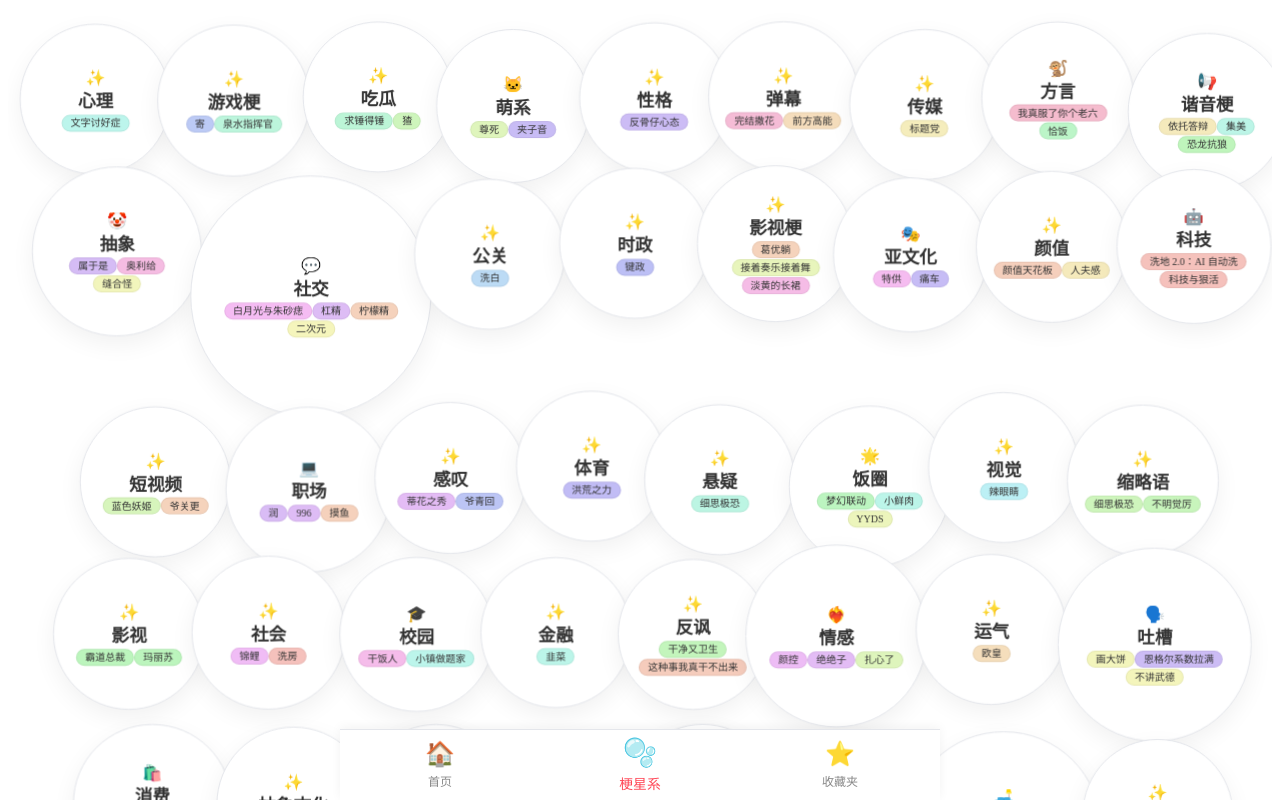
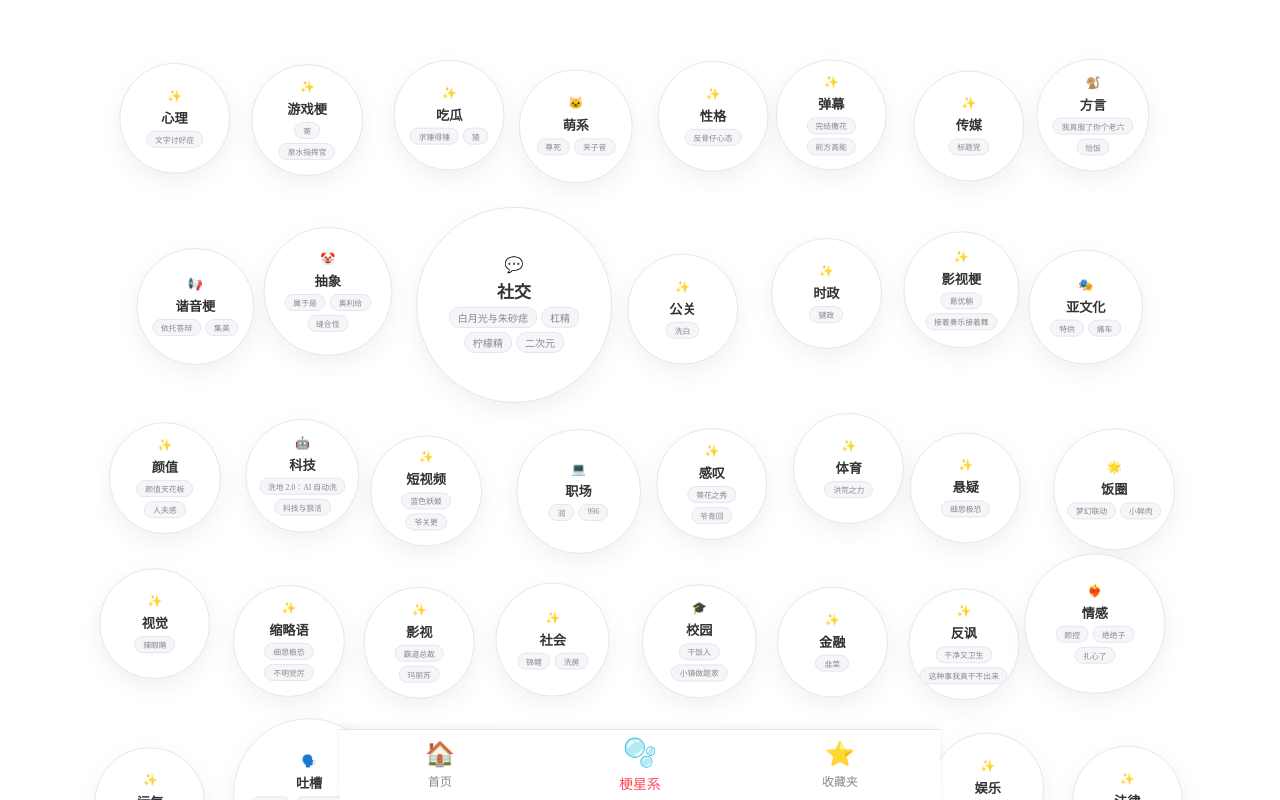
Before and after one commit to StephenMa13/meme-dict, a Vue app: page /categories in a window 1280 px wide. Shown: the top 800 px of the page. Built offline with nearby package versions, Linux system fonts and the light colour scheme.

Commit message:
分类页恢复之前版本

```diff
--- a/dev-dist/sw.js
+++ b/dev-dist/sw.js
@@ -82,7 +82,7 @@ define(['./workbox-5a5d9309'], (function (workbox) { 'use strict';
     "revision": "3ca0b8505b4bec776b69afdba2768812"
   }, {
     "url": "index.html",
-    "revision": "0.k7148bl4s3g"
+    "revision": "0.iultesb1np8"
   }], {});
   workbox.cleanupOutdatedCaches();
   workbox.registerRoute(new workbox.NavigationRoute(workbox.createHandlerBoundToURL("index.html"), {
--- a/src/pages/Categories.vue
+++ b/src/pages/Categories.vue
@@ -1,47 +1,37 @@
 <script setup>
-import { ref, onMounted, nextTick } from 'vue'
+import { ref, onMounted, onBeforeUnmount } from 'vue'
 import { getMemes } from '../db.js'
 import { useRouter } from 'vue-router'
 import { categoryConfig } from '../categories.js'
 
 const router = useRouter()
 const bubbleCategories = ref([])
-const STORAGE_KEY = 'meme_bubble_layout_v4'
+const STORAGE_KEY = 'meme_bubble_layout_v1'
 
-// ========== 工具函数 ==========
-const getRandomPastelColor = () => `hsla(${Math.floor(Math.random() * 360)}, 75%, 85%, 1)`
-const getLimitBySize = (size) => size < 130 ? 2 : (size < 170 ? 3 : 4)
-
-// ========== 状态 ==========
+// ========== 拖拽状态 ==========
 const draggingIndex = ref(null)
-const dragStyle = ref({ display: 'none' }) // 初始隐藏，防止闪烁
+const dragStyle = ref({})
 const isDragging = ref(false)
-let isClickPrevented = false
 
 let longPressTimer = null
-let lastTouchX = 0
-let lastTouchY = 0
+let touchStartX = 0
+let touchStartY = 0
+let dragOffsetX = 0
+let dragOffsetY = 0
+let dragElement = null
 
-// ========== 刷新逻辑 (保持范围不变) ==========
+// ========== 下拉刷新逻辑 ==========
+const isRefreshing = ref(false)
+const pullDistance = ref(0)
+let pullStartY = 0
+let isPulling = false
+
 const refreshBubbles = () => {
-  const memes = getMemes() || []
-  bubbleCategories.value = bubbleCategories.value.map(cat => {
-    const filtered = memes.filter(m => {
-      let c = m.category || '其他'
-      return Array.isArray(c) ? c.includes(cat.name) : c === cat.name
-    })
-    const limit = getLimitBySize(cat.size)
-    return {
-      ...cat,
-      previewItems: filtered.sort(() => 0.5 - Math.random()).slice(0, Math.max(2, limit)).map(m => ({
-        ...m, color: getRandomPastelColor()
-      }))
-    }
-  })
-  saveLayout()
+  localStorage.removeItem(STORAGE_KEY)
+  initBubbles()
 }
 
-// ========== 初始化 (适配尺寸) ==========
+// ========== 初始化数据 ==========
 const initBubbles = () => {
   const cached = localStorage.getItem(STORAGE_KEY)
   if (cached) {
@@ -51,164 +41,254 @@ const initBubbles = () => {
 
   const memes = getMemes() || []
   const categoryMap = {}
+
   memes.forEach(meme => {
     let cats = meme.category || '其他'
     if (!Array.isArray(cats)) cats = [cats]
     cats.forEach(cat => {
-      if (!categoryMap[cat]) categoryMap[cat] = { name: cat, count: 0, allItems: [] }
+      if (!categoryMap[cat]) {
+        categoryMap[cat] = { name: cat, count: 0, allItems: [] }
+      }
       categoryMap[cat].count += 1
-      categoryMap[cat].allItems.push(meme)
+      categoryMap[cat].allItems.push({ term: meme.term, id: meme.id })
     })
   })
-
-  const isSmall = window.innerWidth < 768
-  const minS = isSmall ? 95 : 125
-  const maxS = isSmall ? 155 : 215
 
   const counts = Object.values(categoryMap).map(c => c.count)
   const maxCount = Math.max(...counts) || 1
   const minCount = Math.min(...counts) || 0
+  const minSize = 85
+  const maxSize = 170
 
-  bubbleCategories.value = Object.values(categoryMap).map((item, index) => {
-    const ratio = maxCount === minCount ? 0.5 : (item.count - minCount) / (maxCount - minCount)
-    const size = minS + Math.pow(ratio, 1.2) * (maxS - minS)
-    const config = categoryConfig[item.name] || { icon: '✨' }
+  const newList = Object.values(categoryMap).map((item, index) => {
+    let size = (minSize + maxSize) / 2
+    if (maxCount !== minCount) {
+      const ratio = (item.count - minCount) / (maxCount - minCount)
+      size = minSize + Math.pow(ratio, 1.2) * (maxSize - minSize)
+    }
+
+    let maxTerms = size < 100 ? 2 : (size < 130 ? 3 : 4)
+    const shuffledItems = [...item.allItems].sort(() => 0.5 - Math.random())
+    const config = categoryConfig[item.name] || { icon: '✨', color: '#ffffff' }
 
     return {
       name: item.name,
       size,
       icon: config.icon,
-      previewItems: item.allItems.sort(() => 0.5 - Math.random()).slice(0, Math.max(2, getLimitBySize(size))).map(m => ({
-        ...m, color: getRandomPastelColor()
-      })),
-      ox: (index % 2 === 0 ? 5 : -5),
-      oy: (index % 3 === 0 ? 7 : -7),
+      color: config.color,
+      previewItems: shuffledItems.slice(0, Math.max(2, maxTerms)),
       delay: -(Math.random() * 5),
-      duration: 5 + Math.random() * 5
+      duration: 5 + Math.random() * 5,
+      ox: index % 2 === 0 ? 8 : -8,
+      oy: index % 3 === 0 ? 10 : -10
     }
   }).sort(() => 0.5 - Math.random())
+
+  bubbleCategories.value = newList
   saveLayout()
 }
 
-const saveLayout = () => localStorage.setItem(STORAGE_KEY, JSON.stringify(bubbleCategories.value))
+const saveLayout = () => {
+  localStorage.setItem(STORAGE_KEY, JSON.stringify(bubbleCategories.value))
+}
 
-// ========== 精准跳转 ==========
-const goToCategory = (name) => { if (!isClickPrevented) router.push(`/category/${name}`) }
-const goToMeme = (id) => { if (!isClickPrevented) router.push(`/meme/${id}`) }
+// ========== Touch 拖拽与下拉刷新核心 ==========
 
-// ========== 手势逻辑 (彻底解决瞬移和消失) ==========
 const onTouchStart = (e, index) => {
   const touch = e.touches[0]
-  lastTouchX = touch.clientX
-  lastTouchY = touch.clientY
-  isClickPrevented = false
-  isPulling = false
-
-  // 1. 预先计算位置，即便还没开始拖拽
-  const cat = bubbleCategories.value[index]
-  const size = cat.size
-  const initialStyle = {
-    position: 'fixed',
-    left: '0', top: '0',
-    width: `${size}px`, height: `${size}px`,
-    transform: `translate3d(${lastTouchX - size / 2}px, ${lastTouchY - size / 2}px, 0) scale(1.05)`,
-    zIndex: 9999,
-    display: 'none', // 先隐藏
-    transition: 'none' // 强制禁用动画
-  }
-  dragStyle.value = initialStyle
+  touchStartX = touch.clientX
+  touchStartY = touch.clientY
 
   longPressTimer = setTimeout(() => {
     isDragging.value = true
-    isClickPrevented = true
     draggingIndex.value = index
-    // 2. 显示克隆体，此时坐标已对齐，不会闪烁
-    dragStyle.value.display = 'flex'
-    if (navigator.vibrate) navigator.vibrate(35)
-  }, 300) // 缩短长按判定时间，响应更快
+    const rect = e.currentTarget.getBoundingClientRect()
+    dragOffsetX = touch.clientX - rect.left - rect.width / 2
+    dragOffsetY = touch.clientY - rect.top - rect.height / 2
+
+    if (navigator.vibrate) navigator.vibrate(30)
+
+    dragStyle.value = {
+      left: `${touch.clientX - rect.width / 2}px`,
+      top: `${touch.clientY - rect.height / 2}px`,
+      width: `${rect.width}px`,
+      height: `${rect.height}px`,
+    }
+  }, 300)
 }
 
-const onTouchMove = (e) => {
+const onTouchMove = (e, index) => {
   const touch = e.touches[0]
-  const dx = touch.clientX - lastTouchX
-  const dy = touch.clientY - lastTouchY
+  const dx = touch.clientX - touchStartX
+  const dy = touch.clientY - touchStartY
 
-  // 情况 A：正在拖拽气泡中
-  if (isDragging.value) {
-    if (e.cancelable) e.preventDefault() // 只有拖拽时才阻止滚动
-    const size = bubbleCategories.value[draggingIndex.value].size
-    dragStyle.value.transform = `translate3d(${touch.clientX - size / 2}px, ${touch.clientY - size / 2}px, 0) scale(1.05)`
+  if (!isDragging.value) {
+    if (Math.abs(dx) > 10 || Math.abs(dy) > 10) {
+      clearTimeout(longPressTimer)
+    }
 
-    // 碰撞检测逻辑... (保持之前的不变)
-    const targetIndex = getIndexAtPoint(touch.clientX, touch.clientY)
-    if (targetIndex !== null && targetIndex !== draggingIndex.value) {
-      const list = [...bubbleCategories.value]
-      const [moved] = list.splice(draggingIndex.value, 1)
-      list.splice(targetIndex, 0, moved)
-      bubbleCategories.value = list
-      draggingIndex.value = targetIndex
+    // 下拉刷新检测
+    if (dy > 0 && window.scrollY <= 0 && !isDragging.value) {
+      isPulling = true
+      // 阻尼系数 0.4，最大下拉高度 100
+      pullDistance.value = Math.min(dy * 0.4, 100)
+      if (e.cancelable) e.preventDefault()
     }
     return
   }
 
-  // 情况 B：尚未触发拖拽，判断是滚动还是下拉刷新
-  // 如果移动距离超过 10px，认为用户是在滚动页面，取消长按定时器
-  if (Math.abs(dx) > 10 || Math.abs(dy) > 10) {
-    clearTimeout(longPressTimer)
+  // 正在拖拽
+  if (e.cancelable) e.preventDefault()
+  const cat = bubbleCategories.value[draggingIndex.value]
+  const size = cat ? cat.size : 100
+
+  dragStyle.value = {
+    ...dragStyle.value,
+    left: `${touch.clientX - size / 2}px`,
+    top: `${touch.clientY - size / 2}px`,
   }
 
-  // 下拉刷新逻辑：仅在页面顶部 + 向下拉 + 没在拖拽时触发
-  if (window.scrollY <= 0 && dy > 0 && !isDragging.value) {
-    isPulling = true
-    pullDistance.value = Math.min(dy * 0.5, 80) // 阻尼系数
-    // 在下拉过程中，为了防止浏览器默认刷新冲突，可以阻止默认行为
-    if (pullDistance.value > 10 && e.cancelable) e.preventDefault()
+  const targetIndex = getIndexAtPoint(touch.clientX, touch.clientY)
+  if (targetIndex !== null && targetIndex !== draggingIndex.value) {
+    const list = [...bubbleCategories.value]
+    const item = list.splice(draggingIndex.value, 1)[0]
+    list.splice(targetIndex, 0, item)
+    draggingIndex.value = targetIndex
+    bubbleCategories.value = list
+  }
+}
+
+const onTouchEnd = (e, index) => {
+  clearTimeout(longPressTimer)
+
+  if (isPulling) {
+    // 阈值设为 60，更明显
+    if (pullDistance.value >= 60) {
+      isRefreshing.value = true
+      setTimeout(() => {
+        refreshBubbles()
+        isRefreshing.value = false
+        pullDistance.value = 0
+      }, 800)
+    } else {
+      pullDistance.value = 0
+    }
+    isPulling = false
+    return
+  }
+
+  if (isDragging.value) {
+    isDragging.value = false
+    draggingIndex.value = null
+    dragStyle.value = {}
+    saveLayout()
+    return
   }
 }
 
 const getIndexAtPoint = (x, y) => {
-  const els = document.querySelectorAll('.bubble-item:not(.drag-clone)')
-  for (let i = 0; i < els.length; i++) {
-    const r = els[i].getBoundingClientRect()
-    const dist = Math.sqrt((x - (r.left + r.width/2))**2 + (y - (r.top + r.height/2))**2)
-    if (dist < r.width / 2.2) return i // 稍微缩小判定圈，更精准
+  const items = document.querySelectorAll('.bubble-item:not(.drag-clone)')
+  for (let i = 0; i < items.length; i++) {
+    const rect = items[i].getBoundingClientRect()
+    const cx = rect.left + rect.width / 2
+    const cy = rect.top + rect.height / 2
+    const r = rect.width / 2
+    const dist = Math.sqrt((x - cx) ** 2 + (y - cy) ** 2)
+    if (dist < r) return i
   }
   return null
 }
 
-const onTouchEnd = () => {
-  clearTimeout(longPressTimer)
-  if (isDragging.value) {
-    isDragging.value = false
+const isMobile = ref(false)
+onMounted(() => {
+  isMobile.value = 'ontouchstart' in window || navigator.maxTouchPoints > 0
+  initBubbles()
+})
+
+// PC 拖拽逻辑保持
+const onDragStart = (e, index) => {
+  if (isMobile.value) return
+  draggingIndex.value = index
+  e.dataTransfer.effectAllowed = 'move'
+  const ghost = e.target.cloneNode(true)
+  ghost.style.opacity = '0'
+  document.body.appendChild(ghost)
+  e.dataTransfer.setDragImage(ghost, 0, 0)
+  setTimeout(() => document.body.removeChild(ghost), 0)
+}
+
+const onDragEnter = (index) => {
+  if (isMobile.value || draggingIndex.value === null || draggingIndex.value === index) return
+  const list = [...bubbleCategories.value]
+  const item = list.splice(draggingIndex.value, 1)[0]
+  list.splice(index, 0, item)
+  draggingIndex.value = index
+  bubbleCategories.value = list
+}
+
+const onDragEnd = () => {
+  if (isMobile.value) return
   draggingIndex.value = null
   saveLayout()
-    setTimeout(() => { isClickPrevented = false }, 100)
-  }
 }
 
-onMounted(initBubbles)
+const goToCategory = (name) => {
+  if (isDragging.value) return
+  router.push(`/category/${name}`)
+}
+
+const goToMeme = (id) => {
+  if (isDragging.value) return
+  router.push(`/meme/${id}`)
+}
 </script>
 
 <template>
   <div class="categories-page">
-    <!-- 气泡容器 -->
+
+    <!-- 🌟 修改后的下拉刷新指示器 -->
+    <div class="refresh-bar" :style="{ height: pullDistance + 'px' }">
+      <div class="refresh-content" :style="{ opacity: Math.min(pullDistance / 70, 1) }">
+        <div class="bubbles-loader" v-if="isRefreshing">
+          <div class="bubble-pop">🫧</div>
+          <div class="loading-text">正在捕捉新梗...</div>
+        </div>
+        <div v-else class="pull-indicator">
+          <span class="refresh-icon" :style="{ transform: `rotate(${pullDistance * 3}deg)` }">🌀</span>
+          <span class="refresh-text">{{ pullDistance > 60 ? '释放立即刷新' : '下拉发现更多' }}</span>
+        </div>
+      </div>
+    </div>
+
+    <!-- 气泡列表容器 -->
     <transition-group name="bubble-list" tag="div" class="bubbles-wrapper">
       <div
         v-for="(cat, index) in bubbleCategories"
         :key="cat.name"
         class="bubble-item"
-        :class="{ 'is-ghost': draggingIndex === index && isDragging }"
+        :class="{
+          'is-ghost': draggingIndex === index && isDragging,
+          'is-pc-ghost': draggingIndex === index && !isDragging
+        }"
+        :draggable="!isMobile"
+        @dragstart="onDragStart($event, index)"
+        @dragenter.prevent="onDragEnter(index)"
+        @dragover.prevent
+        @dragend="onDragEnd"
         @touchstart="onTouchStart($event, index)"
-        @touchmove="onTouchMove"
-        @touchend="onTouchEnd"
+        @touchmove="onTouchMove($event, index)"
+        @touchend="onTouchEnd($event, index)"
         @click="goToCategory(cat.name)"
         :style="{
-          width: `${cat.size}px`, height: `${cat.size}px`,
-          '--ox': `${cat.ox}px`, '--oy': `${cat.oy}px`,
-          animationDelay: `${cat.delay}s`, animationDuration: `${cat.duration}s`
+          width: `${cat.size}px`,
+          height: `${cat.size}px`,
+          fontSize: `${Math.max(12, cat.size / 11)}px`,
+          '--ox': `${cat.ox}px`,
+          '--oy': `${cat.oy}px`,
+          animationDelay: `${cat.delay}s`,
+          animationDuration: `${cat.duration}s`
         }"
       >
-        <div class="bubble-floating-box">
         <div class="bubble-inner">
           <span class="cat-icon">{{ cat.icon }}</span>
           <strong class="cat-name">{{ cat.name }}</strong>
@@ -218,18 +298,23 @@ onMounted(initBubbles)
               :key="item.id"
               class="preview-tag"
               @click.stop="goToMeme(item.id)"
-                :style="{ '--tag-bg': item.color }"
             >
               {{ item.term }}
             </span>
           </div>
         </div>
       </div>
-      </div>
     </transition-group>
 
-    <!-- 拖拽克隆体 -->
-    <div v-if="isDragging" class="drag-clone" :style="dragStyle">
+    <!-- 拖拽克隆体 (仅移动端) -->
+    <div
+      v-if="isDragging && draggingIndex !== null"
+      class="drag-clone"
+      :style="{
+        ...dragStyle,
+        fontSize: `${Math.max(12, bubbleCategories[draggingIndex]?.size / 11)}px`
+      }"
+    >
       <div class="bubble-inner">
         <span class="cat-icon">{{ bubbleCategories[draggingIndex]?.icon }}</span>
         <strong class="cat-name">{{ bubbleCategories[draggingIndex]?.name }}</strong>
@@ -240,31 +325,59 @@ onMounted(initBubbles)
 
 <style scoped>
 .categories-page {
-  min-height: 101vh;
-  /* 💡 彻底禁用系统长按菜单和默认行为 */
-  -webkit-touch-callout: none;
-  -webkit-user-select: none;
-  user-select: none;
+  padding: 20px 10px 40px;
+  min-height: 100vh;
+  display: flex;
+  flex-direction: column;
+  align-items: center;
   overflow-x: hidden;
+  position: relative;
+  /* 禁止系统默认刷新动画以便我们自定义 */
+  overscroll-behavior-y: contain;
 }
 
-.bubbles-wrapper {
-  display: flex; flex-wrap: wrap; justify-content: center;
-  gap: 12px; padding: 20px 8px;
-  /* 💡 优化滚动性能 */
-  will-change: transform;
+/* 🌟 下拉刷新样式：更明显、更靠下 */
+.refresh-bar {
+  position: fixed;
+  top: 0; left: 0; right: 0;
+  display: flex;
+  align-items: flex-end; /* 关键：内容在底部 */
+  justify-content: center;
+  background: transparent;
+  z-index: 1000;
+  overflow: hidden;
+  transition: height 0.2s cubic-bezier(0.2, 0, 0.2, 1);
 }
 
-.bubble-item {
-  position: relative;
-  /* 💡 告诉浏览器不要处理默认手势，全部交给 JS */
-  touch-action: pan-y;
+.refresh-content {
+  padding-bottom: 15px; /* 增加距离顶部的距离感 */
+  display: flex;
+  flex-direction: column;
+  align-items: center;
+  gap: 5px;
 }
 
-.bubble-floating-box {
-  width: 100%; height: 100%;
-  animation: smoothFloat infinite ease-in-out;
-  animation-delay: inherit; animation-duration: inherit;
+.refresh-icon { font-size: 26px; display: inline-block; }
+.refresh-text { font-size: 12px; font-weight: 700; color: var(--text-secondary); }
+
+.bubbles-loader { display: flex; flex-direction: column; align-items: center; }
+.bubble-pop { font-size: 30px; animation: bubbleBounce 0.8s infinite ease-in-out; }
+.loading-text { font-size: 11px; font-weight: bold; color: var(--text-main); }
+
+@keyframes bubbleBounce {
+  0%, 100% { transform: scale(1) translateY(0); opacity: 0.8; }
+  50% { transform: scale(1.3) translateY(-8px); opacity: 1; }
+}
+
+/* 气泡列表样式保持 */
+.bubbles-wrapper {
+  display: flex;
+  flex-wrap: wrap;
+  justify-content: center;
+  align-items: center;
+  gap: 20px;
+  max-width: 1100px;
+  padding: 40px 20px;
 }
 
 @keyframes smoothFloat {
@@ -272,50 +385,68 @@ onMounted(initBubbles)
   50% { transform: translate(calc(var(--ox) * -1), calc(var(--oy) * -1.2)); }
 }
 
-.bubble-inner {
-  width: 100%; height: 100%; border-radius: 50%;
-  background: var(--card-bg); border: 1px solid var(--border-color);
+.bubble-item {
+  border-radius: 50%;
+  background: var(--card-bg);
+  border: 1px solid var(--border-color);
   box-shadow: 0 8px 24px rgba(0,0,0,0.06);
-  display: flex; flex-direction: column; align-items: center; justify-content: center;
-  padding: 12px; text-align: center;
-  pointer-events: none; /* 让事件穿透到父级处理拖拽 */
+  display: flex;
+  align-items: center;
+  justify-content: center;
+  cursor: grab;
+  flex-shrink: 0;
+  transition: all 0.5s cubic-bezier(0.34, 1.56, 0.64, 1);
+  animation: smoothFloat infinite ease-in-out;
+  overflow: hidden;
+  text-align: center;
+  padding: 12px;
+  user-select: none;
+  -webkit-touch-callout: none;
 }
 
-/* 💡 词条标签允许点击，但不允许系统长按 */
-.preview-tag {
-  pointer-events: auto; /* 恢复点击 */
-  font-size: 10px; padding: 2px 8px; border-radius: 10px;
-  background-color: var(--tag-bg); color: #333;
-  border: 1px solid rgba(0,0,0,0.05);
-  max-width: 65px; overflow: hidden; text-overflow: ellipsis; white-space: nowrap;
+.is-ghost {
+  opacity: 0.25;
+  background: var(--bg-color) !important;
+  border: 2px dashed var(--border-color);
+  transform: scale(0.85) !important;
+  animation: none !important;
 }
 
-:global(html.dark-mode) .preview-tag {
-  background-color: #3a3a3a !important; color: #eee !important;
+.is-pc-ghost {
+  opacity: 0.3;
+  border: 1px dashed var(--border-color);
+  animation: none;
 }
 
-.cat-name { font-weight: 900; color: var(--text-main); font-size: 1.1em; }
-
-/* 拖拽状态样式 */
-.is-ghost { opacity: 0.1; }
-
 .drag-clone {
+  position: fixed;
+  z-index: 9999;
+  border-radius: 50%;
+  background: var(--card-bg);
+  border: 2px solid #FFD700;
+  box-shadow: 0 20px 60px rgba(0,0,0,0.25);
+  display: flex; align-items: center; justify-content: center;
   pointer-events: none;
-  will-change: transform;
-  display: flex; align-items: center; justify-content: center;
-}
-.drag-clone .bubble-inner {
-  border: 2px solid #FFD700;
-  box-shadow: 0 20px 60px rgba(0,0,0,0.2);
-  background: var(--card-bg);
-  opacity: 1;
+  transform: scale(1.1);
+  text-align: center;
+  padding: 12px;
 }
 
-/* 列表排序动画 */
-.bubble-list-move { transition: transform 0.4s cubic-bezier(0.2, 0, 0.2, 1); }
+.bubble-list-move { transition: transform 0.5s cubic-bezier(0.2, 0, 0, 1); }
 
-@keyframes bubblePop {
-  from { transform: scale(0.8); opacity: 0; }
-  to { transform: scale(1); opacity: 1; }
+.bubble-inner { display: flex; flex-direction: column; align-items: center; gap: 4px; }
+.cat-name { font-size: 1.1em; color: var(--text-main); font-weight: 800; }
+.preview-cloud { display: flex; flex-wrap: wrap; justify-content: center; gap: 4px; }
+
+.preview-tag {
+  font-size: 0.65em; padding: 2px 8px; border-radius: 10px;
+  background-color: var(--bg-color); border: 1px solid var(--border-color);
+  color: var(--text-secondary); transition: all 0.2s;
+  max-width: 80px; overflow: hidden; text-overflow: ellipsis; white-space: nowrap;
+}
+
+@media (max-width: 768px) {
+  .bubbles-wrapper { gap: 12px; }
+  .bubble-item { animation-duration: 10s !important; }
 }
 </style>
```
Lines whose indentation alone changed are shown as unchanged.
